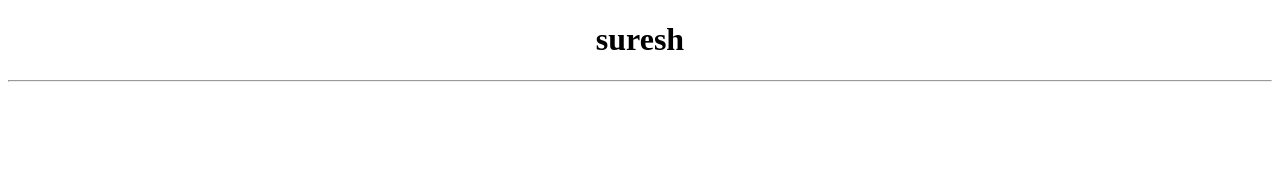
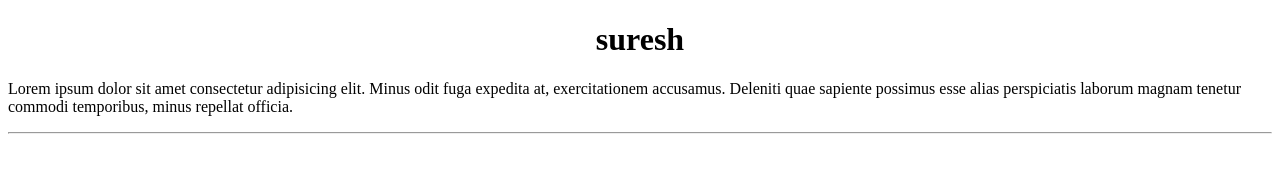
Before and after one commit to Suresh9354/htmlflie, a plain HTML site: page index.html in a window 1280 px wide. Drawn offline with Linux system fonts and the light colour scheme.

Commit message:
to change the paragraph

```diff
--- a/index.html
+++ b/index.html
@@ -10,6 +10,11 @@
         <center>
             <h1>suresh</h1>
         </center>
+        <p>
+            Lorem ipsum dolor sit amet consectetur adipisicing elit.
+             Minus odit fuga expedita at, exercitationem accusamus. Deleniti quae sapiente
+            possimus esse alias perspiciatis laborum magnam tenetur commodi temporibus, minus repellat officia.
+        </p>
         <hr>
     </div>
 </body>
```
